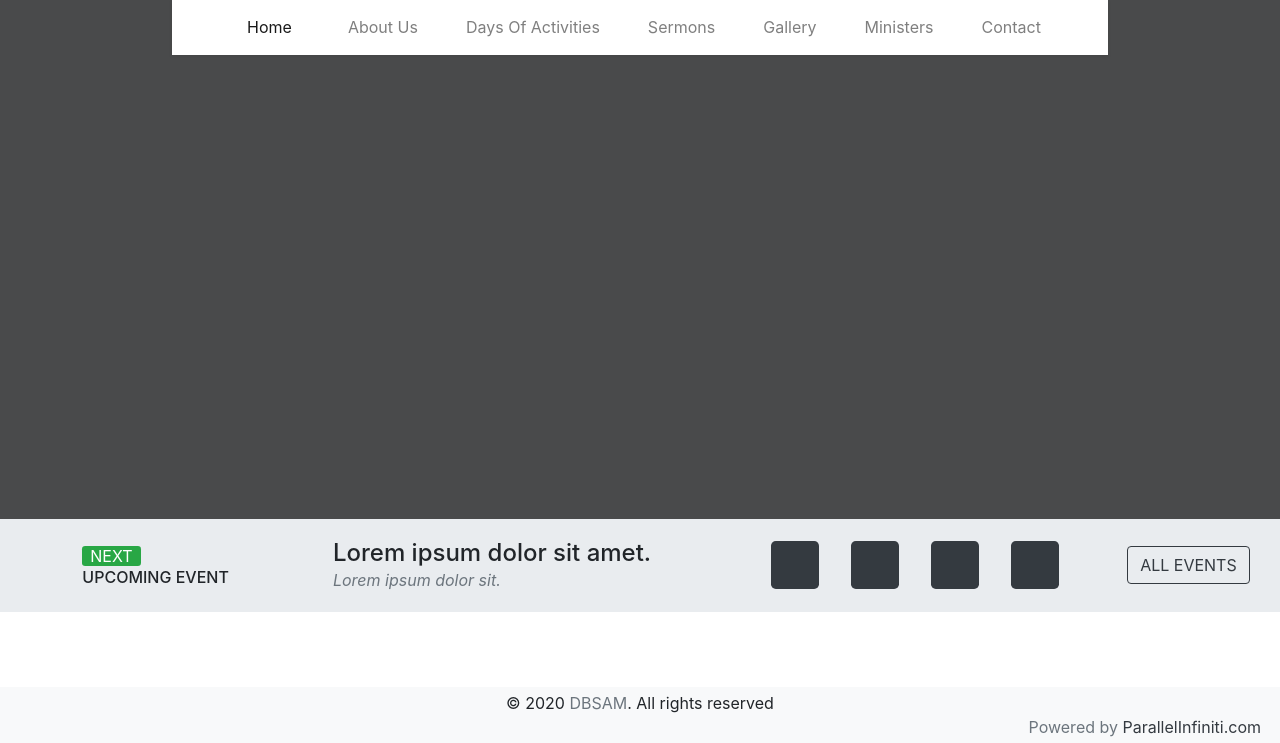
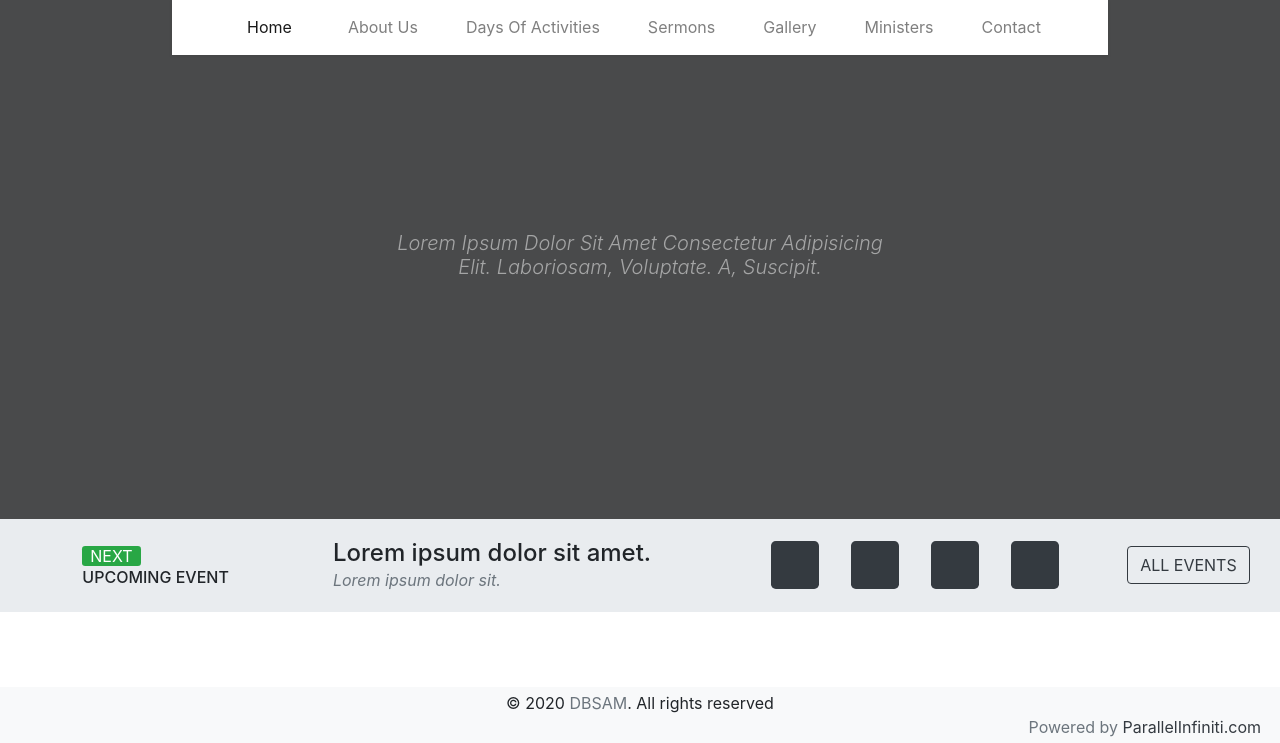
Before and after one commit to CodeTemplar99/DBM, a Django app: page / in a window 1280 px wide. Shown: the part 57-800 px from the top of the page. Run offline with Django 3.2, Linux system fonts and the light colour scheme; some libraries are stand-ins or nearby versions.

Commit message:
center text

```diff
--- a/templates/home.html
+++ b/templates/home.html
@@ -3,7 +3,9 @@
 {% block content %}
 <main class="container-fluid px-0">
   <div class="jumbotron rounded-0 p-0 mb-0 mx-0 video_frame">
-    <div class="video_frame_cover"></div>
+    <div class="d-flex justify-content-center align-items-center video_frame_cover">
+      <h1 class="font-italic lead col-5 text-white-50 text-center text-capitalize">Lorem ipsum dolor sit amet consectetur adipisicing elit. Laboriosam, voluptate. A, suscipit.</h1>
+    </div>
   </div>
 
   <div class="jumbotron rounded-0 mx-auto p-3 d-flex justify-content-center align-items-center">
```
